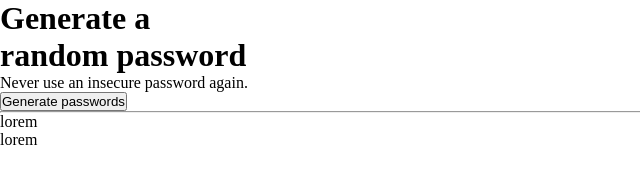
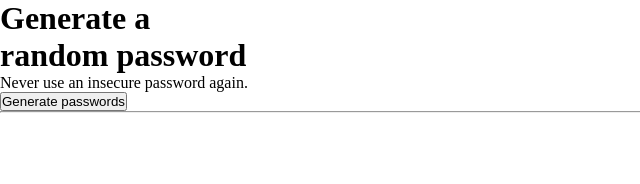
Before and after one commit to joaoevribas/random-password-generator, a plain HTML site: page index.html in a window 1280 px wide. Shown: the full height of the page, 0-640 px from the left. Drawn offline with Linux system fonts and the light colour scheme.

Commit message:
Remove lorem text

```diff
--- a/index.html
+++ b/index.html
@@ -19,8 +19,8 @@
     <button>Generate passwords</button>
     <hr />
     <div class="flex-container">
-      <div>lorem</div>
-      <div>lorem</div>
+      <div></div>
+      <div></div>
     </div>
     <script src="index.js"></script>
   </body>
```
